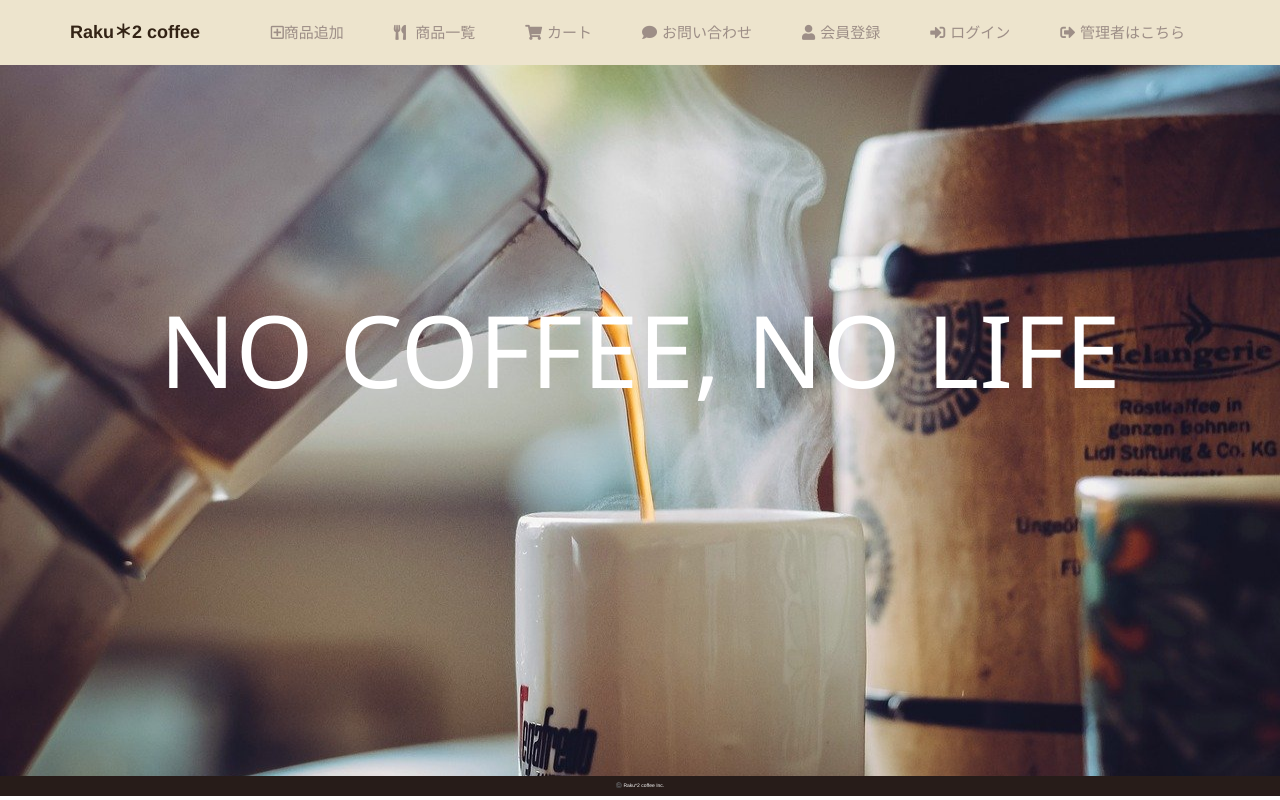
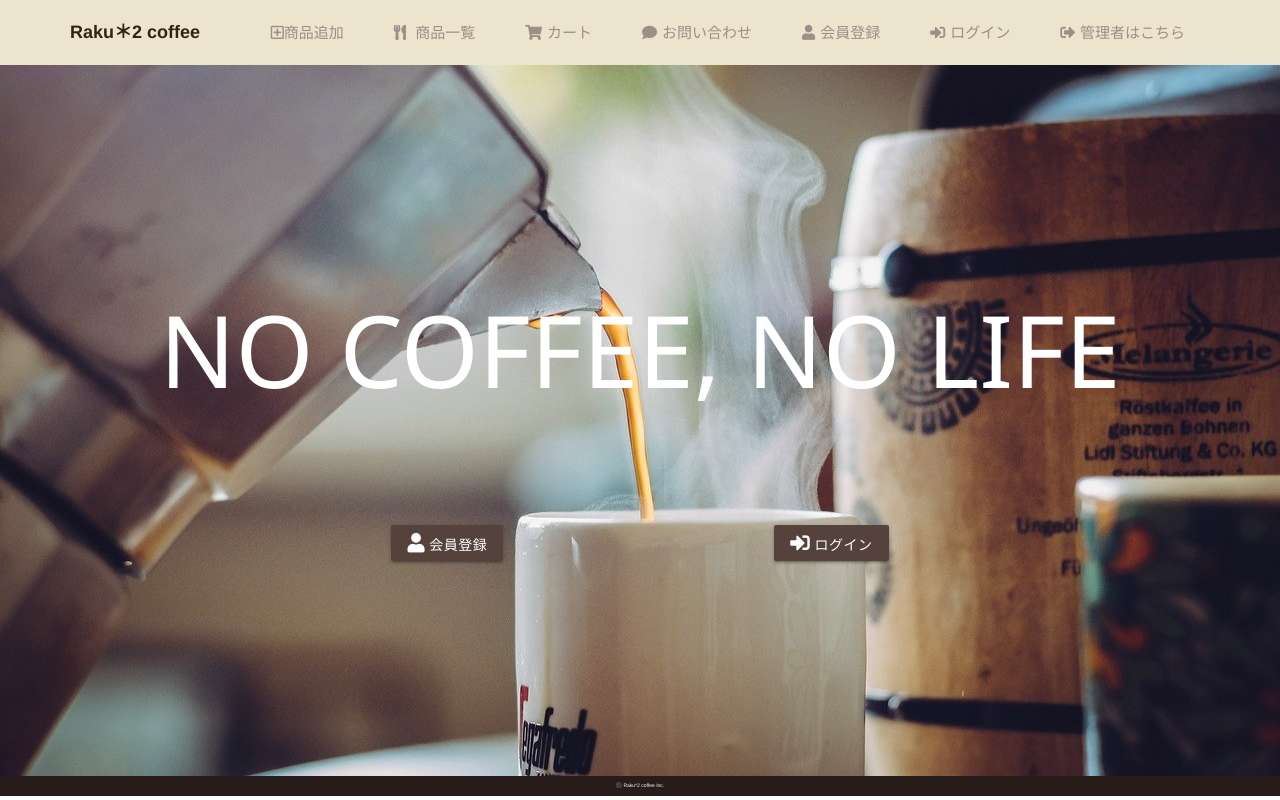
Before and after one commit to kosuke-17/ec-202110c, a Vue app: page / in a window 1280 px wide. Built offline with nearby package versions, Linux system fonts and the light colour scheme.

Commit message:
ボタン表示バグの修正

```diff
--- a/src/views/Home.vue
+++ b/src/views/Home.vue
@@ -3,10 +3,10 @@
     <div class="container">
       <h1 class="title">NO COFFEE, NO LIFE</h1>
       <div class="btn-wrapper">
-        <router-link class="btn" to="/registerUser" v-if="loginStatus">
+        <router-link class="btn" to="/registerUser" v-if="!loginStatus">
           <i class="fas fa-user"></i> 会員登録
         </router-link>
-        <router-link class="btn" to="/loginUser" v-if="loginStatus">
+        <router-link class="btn" to="/loginUser" v-if="!loginStatus">
           <i class="fas fa-sign-in-alt"></i> ログイン
         </router-link>
       </div>
```
